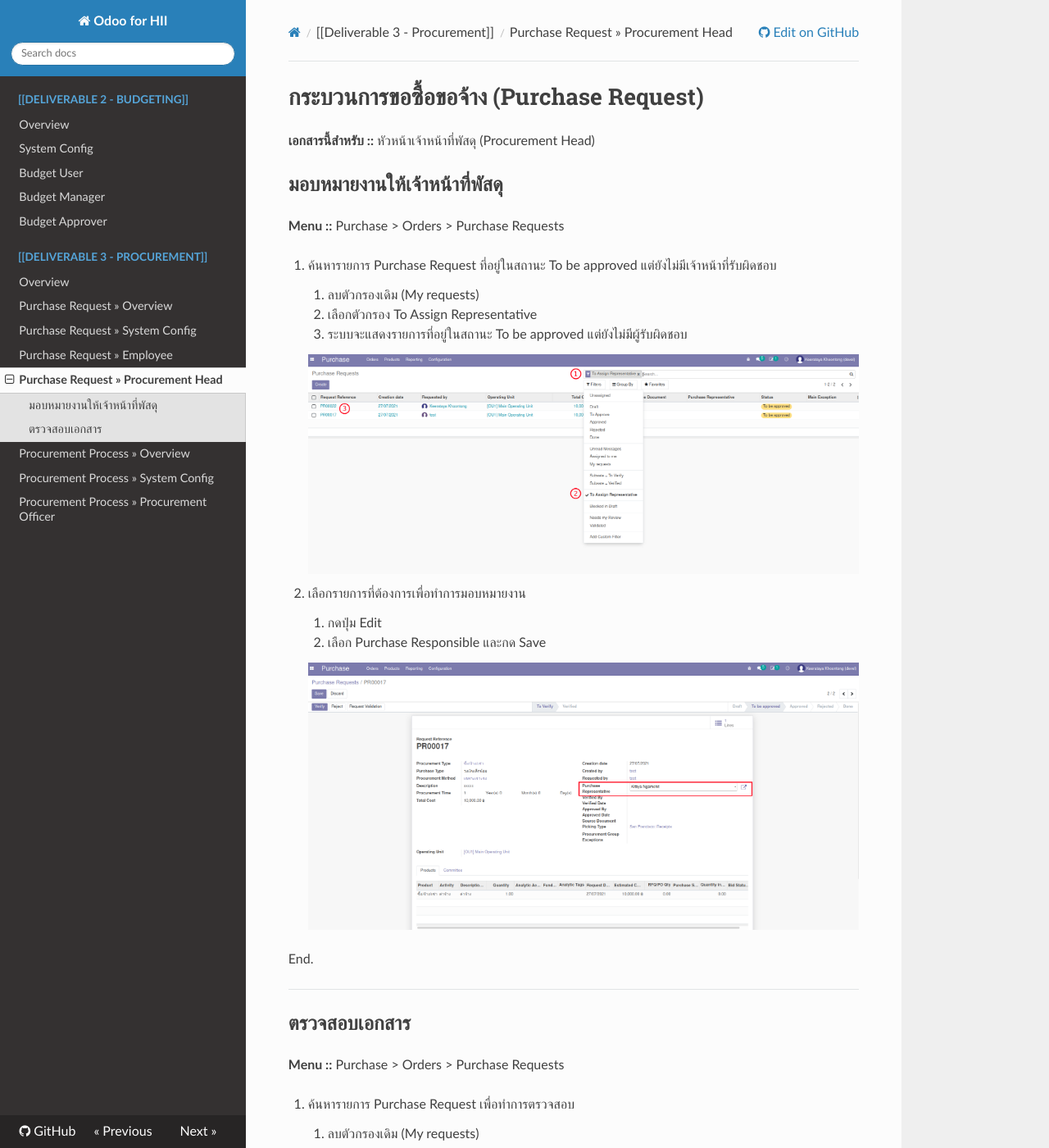
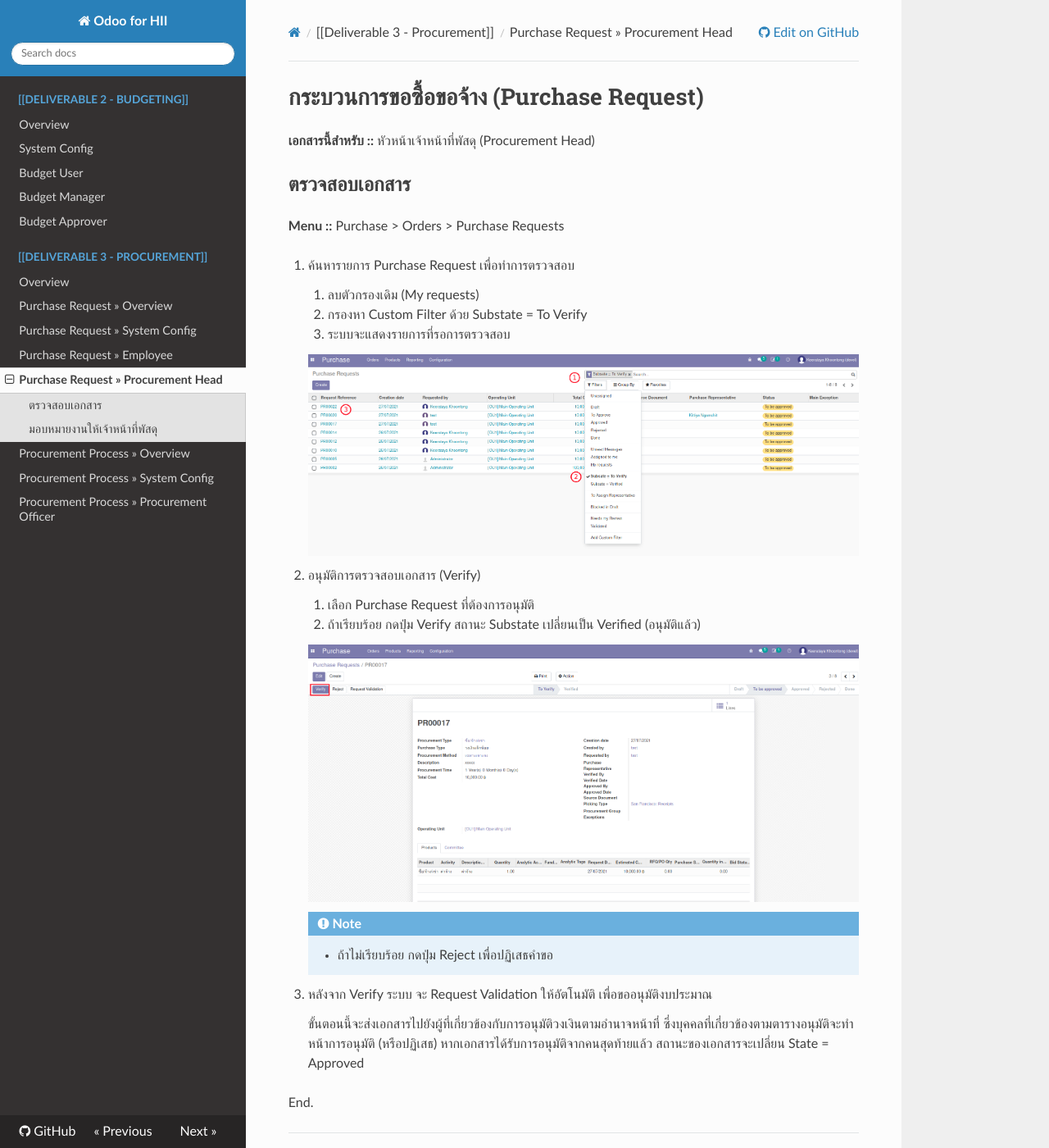
Before and after one commit to newtratip/hii-docs, an MkDocs documentation site: the page built from docs/deliverable_3/1_purchase_request/pr4_for_procurement_head.md, in a window 1280 px wide and 1400 px high. Shown: the whole window at 82% size. Built offline with MkDocs 1.6.1, drawn with Linux system fonts in a browser that asks for light colours; nearby versions of some CDN libraries; some of the changed text lies outside the part shown.

Commit message:
[FIX] PR Procurement Head

```diff
--- a/docs/deliverable_3/1_purchase_request/pr4_for_procurement_head.md
+++ b/docs/deliverable_3/1_purchase_request/pr4_for_procurement_head.md
@@ -1,27 +1,6 @@
 # กระบวนการขอซื้อขอจ้าง (Purchase Request)
 
 **เอกสารนี้สำหรับ ::** หัวหน้าเจ้าหน้าที่พัสดุ (Procurement Head)
-
-## มอบหมายงานให้เจ้าหน้าที่พัสดุ
-
-**Menu ::** Purchase > Orders > Purchase Requests
-
-1. ค้นหารายการ Purchase Request ที่อยู่ในสถานะ To be approved แต่ยังไม่มีเจ้าหน้าที่รับผิดชอบ
-      1. ลบตัวกรองเดิม (My requests)
-      2. เลือกตัวกรอง To Assign Representative
-      3. ระบบจะแสดงรายการที่อยู่ในสถานะ To be approved แต่ยังไม่มีผู้รับผิดชอบ
-
-    ![](img/1_pr_to_assign.png)
-
-2. เลือกรายการที่ต้องการเพื่อทำการมอบหมายงาน
-      1. กดปุ่ม Edit
-      2. เลือก Purchase Responsible และกด Save
-
-    ![](img/1_pr_assign_to_pr_manager.png)
-
-End.
-
----------------------------------------------
 
 ## ตรวจสอบเอกสาร
 
@@ -48,3 +27,24 @@
     ขั้นตอนนี้จะส่งเอกสารไปยังผู้ที่เกี่ยวข้องกับการอนุมัติวงเงินตามอำนาจหน้าที่ ซึ่งบุคคลที่เกี่ยวข้องตามตารางอนุมัติจะทำหน้าการอนุมัติ (หรือปฏิเสธ) หากเอกสารได้รับการอนุมัติจากคนสุดท้ายแล้ว สถานะของเอกสารจะเปลี่ยน State = Approved
 
 End.
+
+---------------------------------------------
+
+## มอบหมายงานให้เจ้าหน้าที่พัสดุ
+
+**Menu ::** Purchase > Orders > Purchase Requests
+
+1. ค้นหารายการ Purchase Request ที่ยังไม่มีเจ้าหน้าที่รับผิดชอบ
+      1. ลบตัวกรองเดิม (My requests)
+      2. เลือกตัวกรอง To Assign Representative
+      3. ระบบจะแสดงรายการที่ยังไม่มีผู้รับผิดชอบ
+
+    ![](img/1_pr_to_assign.png)
+
+2. เลือกรายการที่ต้องการเพื่อทำการมอบหมายงาน
+      1. กดปุ่ม Edit
+      2. เลือก Purchase Responsible และกด Save
+
+    ![](img/1_pr_assign_to_pr_manager.png)
+
+End.
```
